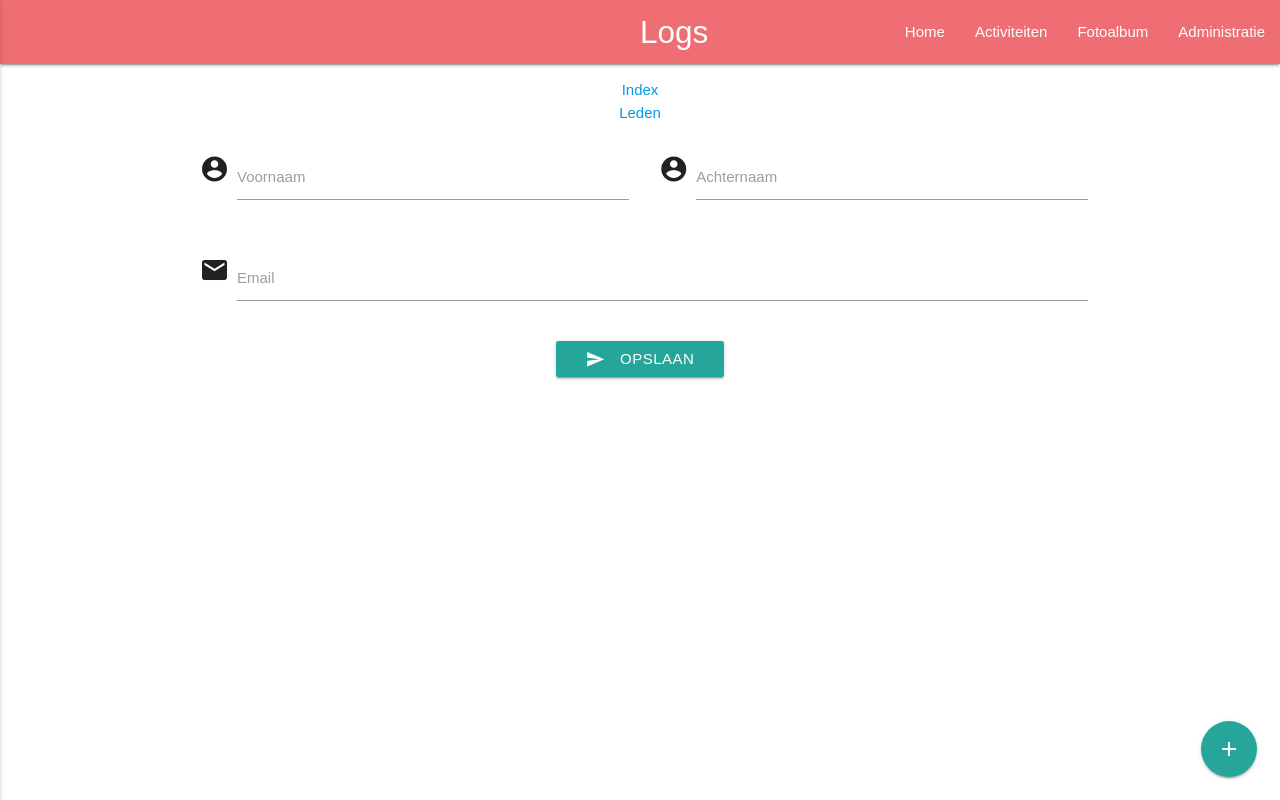
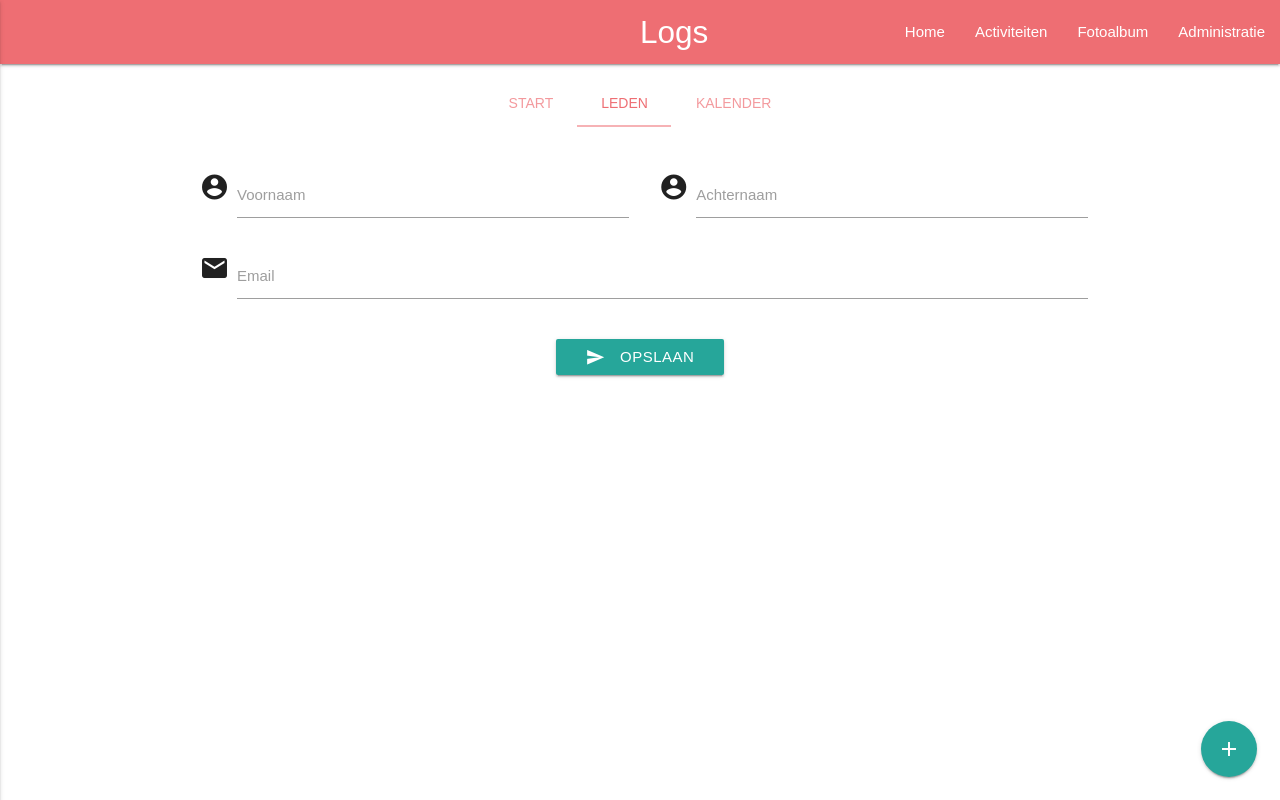
Before and after one commit to driesverhees/stam-aleydis-web, a React (Create React App) app: page /admin/members/create in a window 1280 px wide. Built offline with nearby package versions, Linux system fonts and the light colour scheme; what flux would draw is missing.

Commit message:
Admin tab navigation

```diff
--- a/src/admin/index.js
+++ b/src/admin/index.js
@@ -1,28 +1,30 @@
-import React, { Component } from 'react';
-import { NavLink, Switch, Route } from 'react-router-dom';
+import React from 'react';
+import { Switch, Route } from 'react-router-dom';
 import AdminMembers from './members.js';
 
-class AdminIndex extends Component {
-  componentDidMount() {
-    /*window.$('ul#admin_nav_tabs').tabs({
-      onShow: function() {
-        console.log("test");
-      }
-    });*/
+class AdminIndex extends React.PureComponent {
+  render() {
+    return <div>
+              <div className="section">
+                <ul className="tabs" id="admin_nav_tabs">
+                  <li className="tab col s3">{this.getTabLink("/admin/start","Start")}</li>
+                  <li className="tab col s3">{this.getTabLink("/admin/members","Leden")}</li>
+                  <li className="tab col s3">{this.getTabLink("/admin/calendar","Kalender")}</li>
+                </ul>
+              </div>
+              <div className="section">
+                <Switch>
+                  <Route path='/admin/members' component={AdminMembers}/>
+                </Switch>
+              </div>
+            </div>;
   }
 
-  render() {
-    return (
-      <div>
-        <ul className="tabs_" id="admin_nav_tabs">
-          <li className="tab col s3"><NavLink to="/admin" activeClassName="active">Index</NavLink></li>
-          <li className="tab col s3"><NavLink to="/admin/members" activeClassName="active">Leden</NavLink></li>
-        </ul>
-        <Switch>
-          <Route path='/admin/members' component={AdminMembers}/>
-        </Switch>
-      </div>
-    );
+  getTabLink(link, label) {
+    let isActive = this.props.location.pathname && this.props.location.pathname.toLowerCase().indexOf(link.toLowerCase()) !== -1;
+    return <a onClick={() => {
+              this.props.history.push(link);
+            }} className={isActive ? "active" : ""}>{label}</a>;
   }
 }
 
--- a/src/admin/memberForm.js
+++ b/src/admin/memberForm.js
@@ -58,18 +58,16 @@ export default class AdminMemberForm extends React.Component {
         return <div className="row">
                 <form className="col s12">
                     <div className="row">
-                        <div className="input-field col s6">
+                        <div className="input-field col s12 m6">
                             <i className="material-icons prefix">account_circle</i>
                             <input id="first_name" type="text" value={this.state.firstName} onChange={(evt) => this.setChange({firstName: evt.target.value})} className="validate" />
                             <label htmlFor="first_name">Voornaam</label>
                         </div>
-                        <div className="input-field col s6">
+                        <div className="input-field col s12 m6">
                             <i className="material-icons prefix">account_circle</i>
                             <input id="last_name" type="text"  value={this.state.lastName} onChange={(evt) => this.setChange({lastName: evt.target.value})} className="validate" />
                             <label htmlFor="last_name">Achternaam</label>
                         </div>
-                    </div>
-                    <div className="row">
                         <div className="input-field col s12">
                             <i className="material-icons prefix">mail</i>
                             <input id="email" type="email" value={this.state.email}  onChange={(evt) => this.setChange({email: evt.target.value})} className="validate" data-error="Gelieve een geldig e-mailadres in te vullen" />
```
